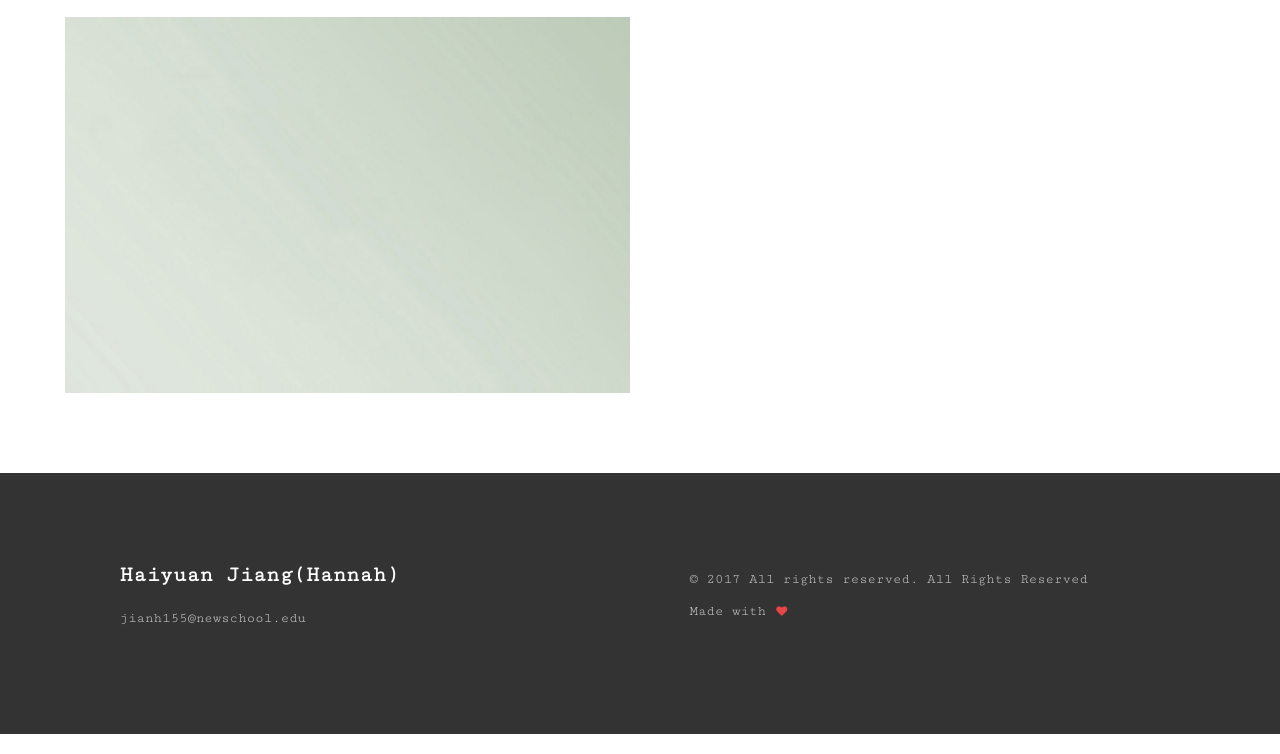
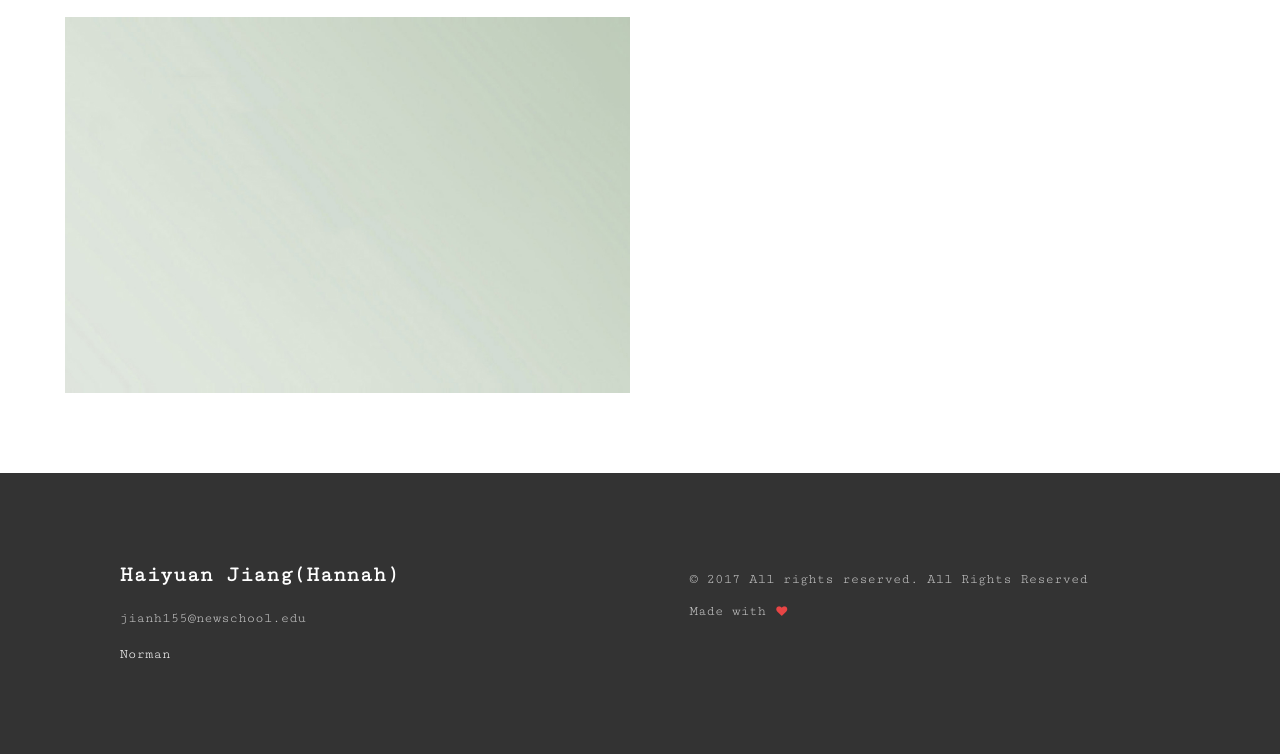
Before and after one commit to HaiyuanJ/designmethods, a plain HTML site: page index.html in a window 1280 px wide. Shown: the part 1271-2025 px from the top of the page. Drawn offline with nearby package versions, Linux system fonts and the light colour scheme.

Commit message:
Update index.html

```diff
--- a/index.html
+++ b/index.html
@@ -158,6 +158,7 @@
     <div class="col-md-6 left">
       <h4>Haiyuan Jiang(Hannah)</h4>
       <p> jianh155@newschool.edu</p>
+      <a href="https://docs.google.com/a/newschool.edu/presentation/d/1QIuVZkbPDfsDheUlK2ks2Wjm8rRzzSrp8XSISBD_hFo/edit?usp=sharing"> Norman </a>
     </div>
     <div class="col-md-6 right">
       <p>© 2017 All rights reserved. All Rights Reserved<br>
```
